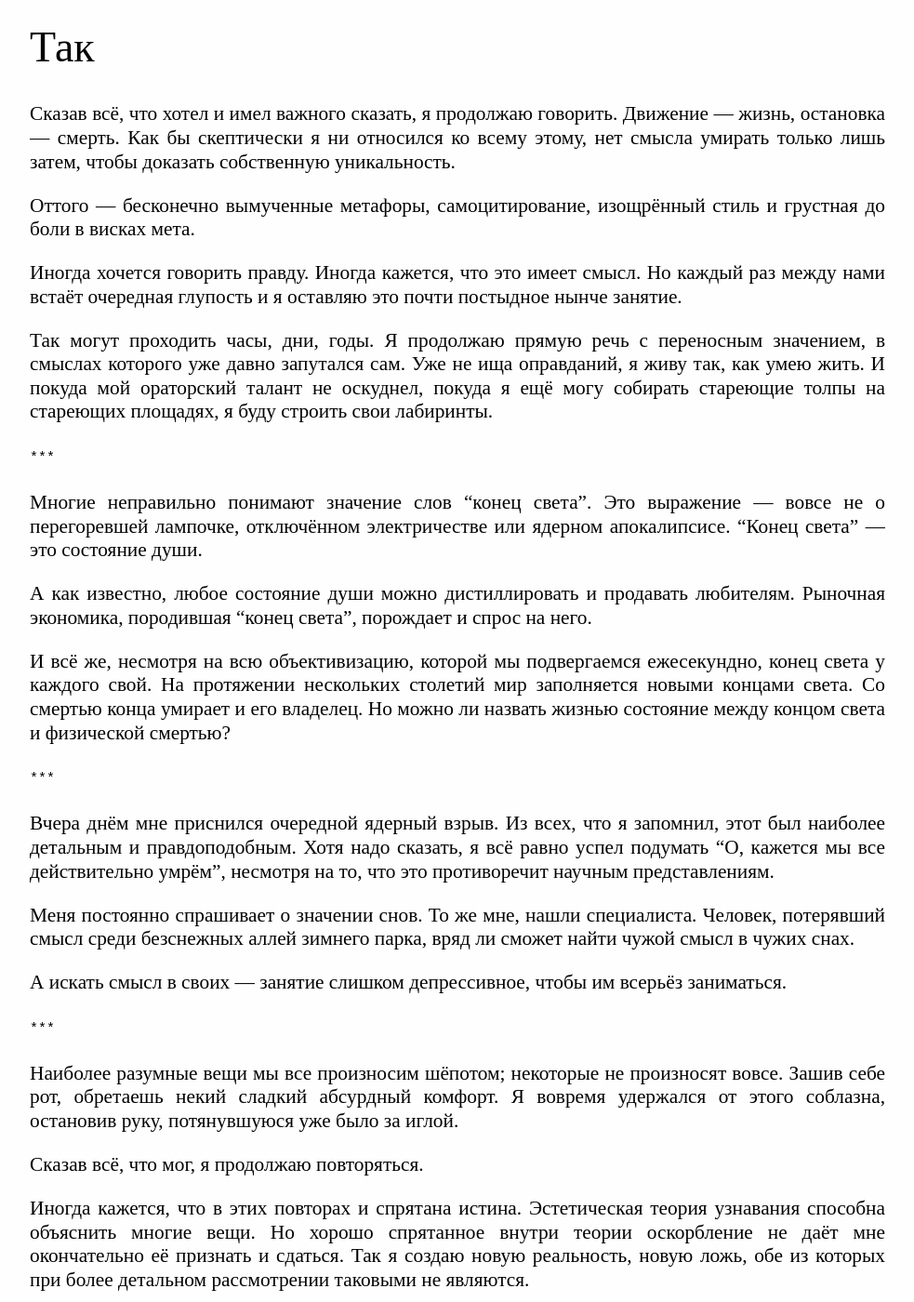
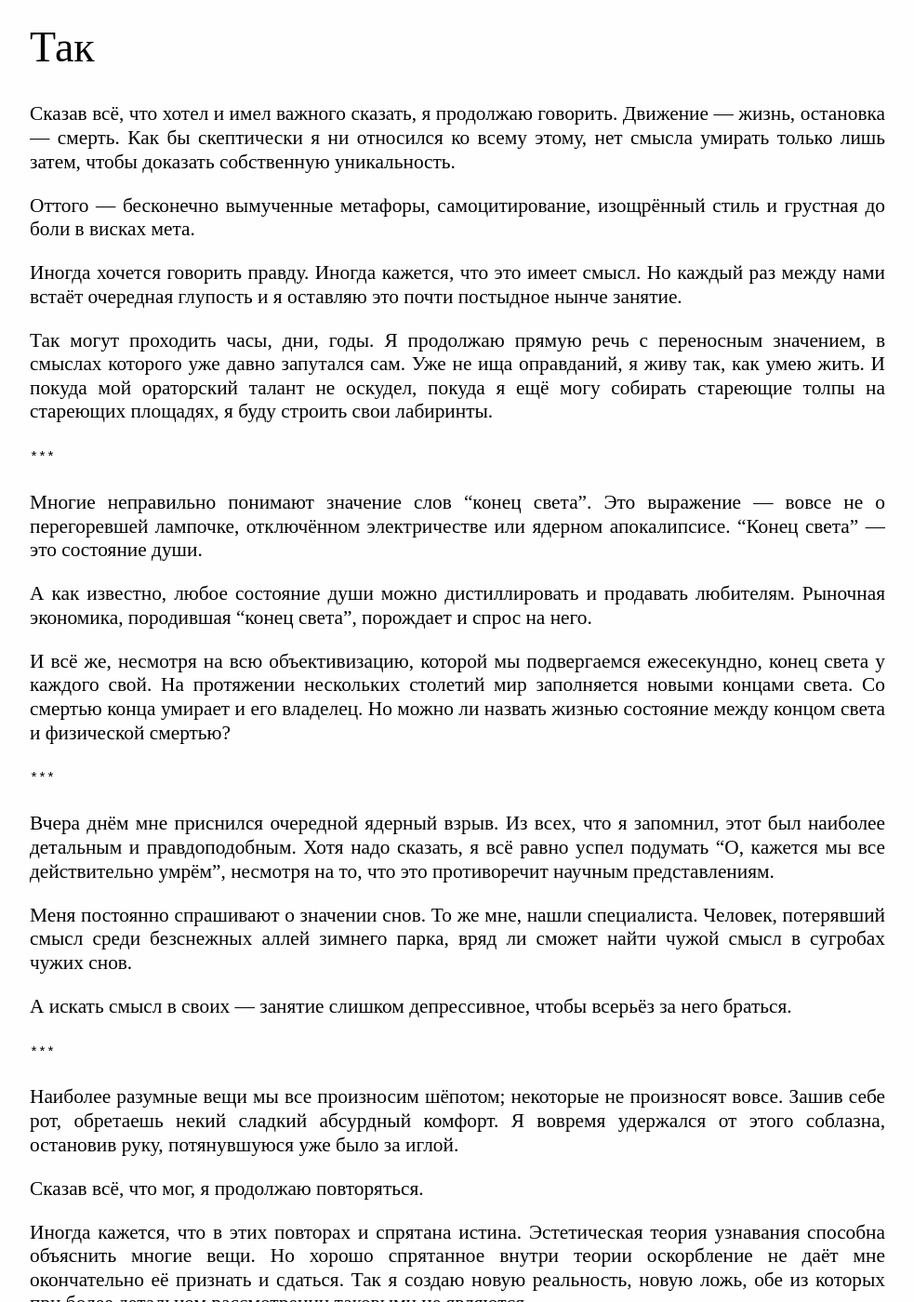
Before and after one commit to caryoscelus/eucalyptus-ff, a Jekyll site: the page built from text/so.md, in a window 1280 px wide and 1400 px high. Shown: the whole window at 93% size, without its empty margins (148-1131 px from the left). Built offline with Jekyll 4.4.1, drawn with Linux system fonts in a browser that asks for light colours.

Commit message:
Minor edits

```diff
--- a/text/so.md
+++ b/text/so.md
@@ -15,8 +15,8 @@ title: Так
 
 Так могут проходить часы, дни, годы. Я продолжаю прямую речь с переносным
 значением, в смыслах которого уже давно запутался сам. Уже не ища оправданий, я
-живу так, как умею жить. И покуда мой ораторский талант не оскуднел, покуда я
-ещё могу собирать стареющие толпы на стареющих площадях, я буду строить свои
+живу так, как умею жить. И покуда мой ораторский талант не оскудел, покуда я ещё
+могу собирать стареющие толпы на стареющих площадях, я буду строить свои
 лабиринты.
 
     ***
@@ -40,12 +40,12 @@ title: Так
 подумать "О, кажется мы все действительно умрём", несмотря на то, что это
 противоречит научным представлениям.
 
-Меня постоянно спрашивает о значении снов. То же мне, нашли специалиста.
+Меня постоянно спрашивают о значении снов. То же мне, нашли специалиста.
 Человек, потерявший смысл среди безснежных аллей зимнего парка, вряд ли сможет
-найти чужой смысл в чужих снах.
+найти чужой смысл в сугробах чужих снов.
 
-А искать смысл в своих — занятие слишком депрессивное, чтобы им всерьёз
-заниматься.
+А искать смысл в своих — занятие слишком депрессивное, чтобы всерьёз за него
+браться.
 
     ***
 
```
